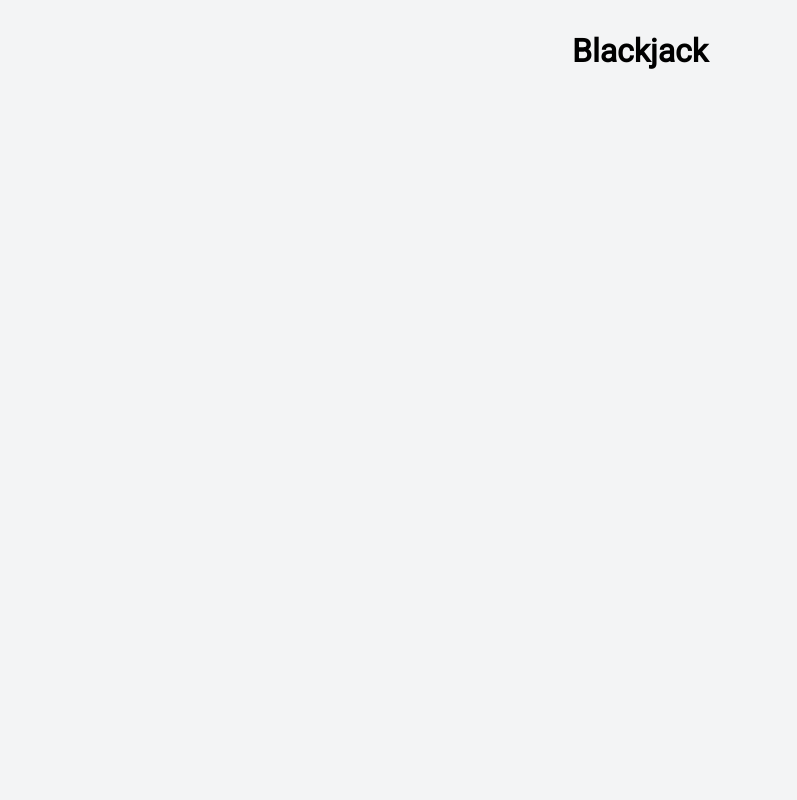
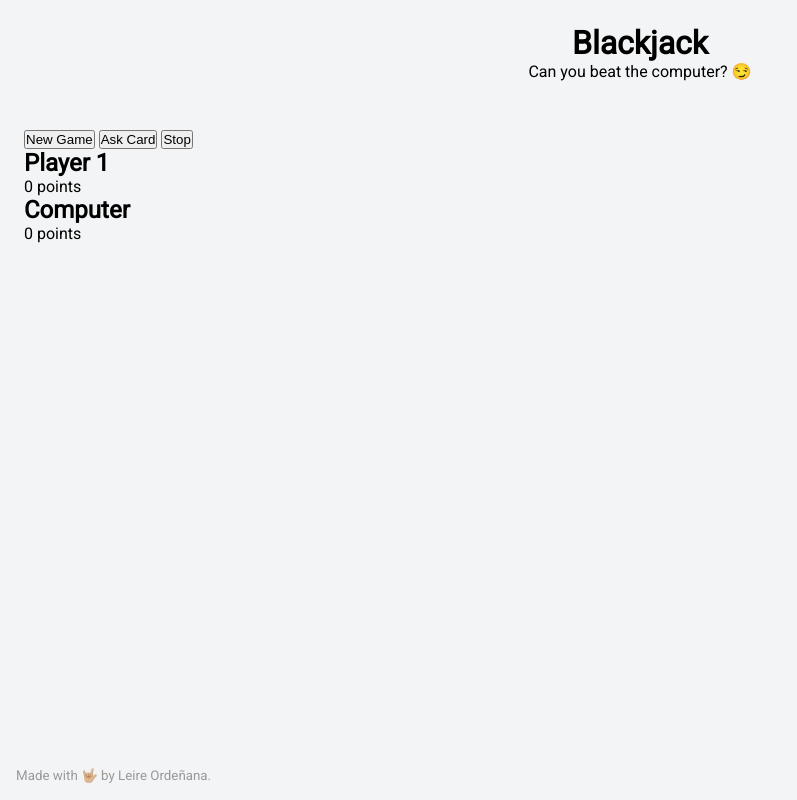
Before and after one commit to leireomadina/blackjack-game, a website: page docs/index.html in a window 1280 px wide. Shown: the whole page, without its empty margins (0-797 px from the left). Drawn offline with Linux system fonts and the light colour scheme.

Commit message:
Update docs

```diff
--- a/docs/assets/css/main.css
+++ b/docs/assets/css/main.css
@@ -1 +1 @@
-*{box-sizing:border-box;margin:0;padding:0}body{padding:2rem;height:100vh;background-color:#f3f4f5;font-family:"Roboto",sans-serif}.page__header{display:flex;justify-content:space-evenly;margin-bottom:3rem}.page__footer{position:fixed;left:0;bottom:0;width:100vw;padding:1rem;color:#999}.main__list{padding-left:2rem;padding-bottom:20px}
+*{box-sizing:border-box;margin:0;padding:0}body{padding:1.5rem;height:100vh;background-color:#f3f4f5;font-family:"Roboto",sans-serif}.page__header{text-align:center;margin-bottom:3rem}.page__footer{position:fixed;left:0;bottom:0;width:100vw;padding:1rem;color:#999}.card{height:200px;width:auto;margin-right:-75px}
--- a/docs/index.html
+++ b/docs/index.html
@@ -3,23 +3,61 @@
   <head>
     <meta charset="UTF-8" />
     <meta name="viewport" content="width=device-width, initial-scale=1" />
-    <title>Blackjack - Let's play!</title>
+    <meta name="description" content="Free blackjack game: play versus the computer and win!">
+    <meta name="keywords" content="blackjack, game, cards, deck">
+    <meta name="author" content="Leire Ordeñana Madina">
+    <title>Blackjack game | Let's play!</title>
     <link href="https://fonts.googleapis.com/css?family=Roboto&display=swap" rel="stylesheet" />
-    <link rel="stylesheet" href="./assets/css/main.css" />
-    <link rel="icon" href="./assets/images/clubs.jpg" />
+    <link rel="stylesheet" href="./assets/css/main.css" type="text/css"/>
+    <link rel="icon" href="./assets/images/clubs.jpg" type="image/jpg" />
   </head>
   <body>
     <div class="page">
       <header class="page__header">
-        <h1>Blackjack</h1>
+        <h1 class="header-title">Blackjack</h1>
+        <p class="header-subtitle">Can you beat the computer? 😏</p>
       </header>
 
       <main class="page__main">
+        <section class="options">
+          <div class="options__container">
+            <button class="btn btn--new js-new-button" type="button">New Game</button>
+            <button class="btn js-ask-button" type="button">
+              Ask Card
+            </button>
+            <button class="btn js-stop-button" type="button">
+              Stop
+            </button>
+          </div>
+        </section>
+        <section>
+          <article class="player-template">
+            <div class="player-template__container">
+              <h2 class="player-template__title">Player 1</h2>
+              <p class="js-players-points">0 points</p>
+            </div>
+            <div class="cards-container">
+              <!-- <img src="./assets/images/cards/2C.png" alt="Imagen de una carta de valor 2C" title="Imagen de una carta de valor 2C" height="150px" class="player-template__card"> -->
+            </div>
+          </article>
+          <article class="player-template">
+            <div class="player-template__container">
+              <h2 class="player-template__title">Computer</h2>
+              <p class="js-players-points">0 points</p>
+            </div>
+            <div class="cards-container">
+              <!-- <img src="./assets/images/cards/2C.png" alt="Imagen de una carta de valor 2C" title="Imagen de una carta de valor 2C" height="150px" class="player-template__card"> -->
+            </div>
+          </article>
+        </section>
 
       </main>
 
       <footer class="page__footer">
-
+        <small class="footer-text"
+          >Made with <span class="footer-text__emoji">🤟🏼</span> by Leire
+          Ordeñana.</small
+        >
       </footer>
 
     </div>
```
Also changed, not shown: docs/assets/js/main.js (+1 -1 lines).
